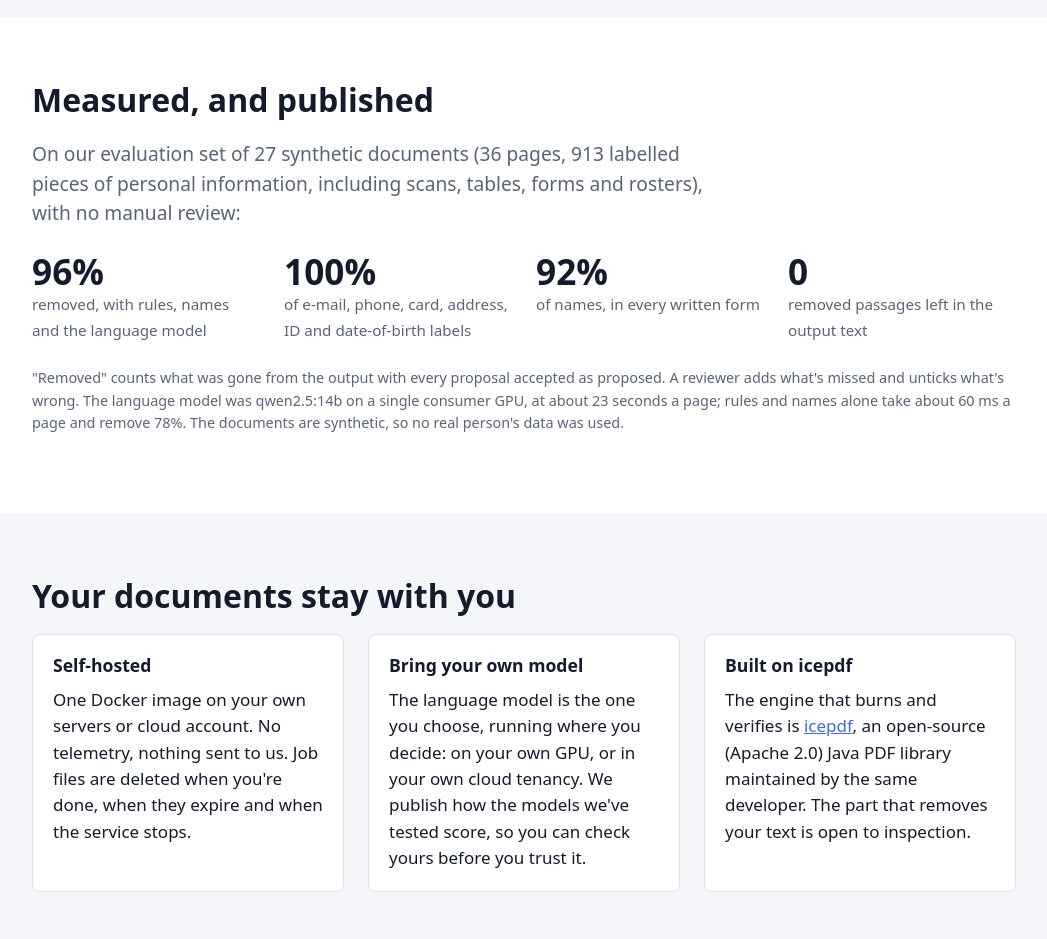
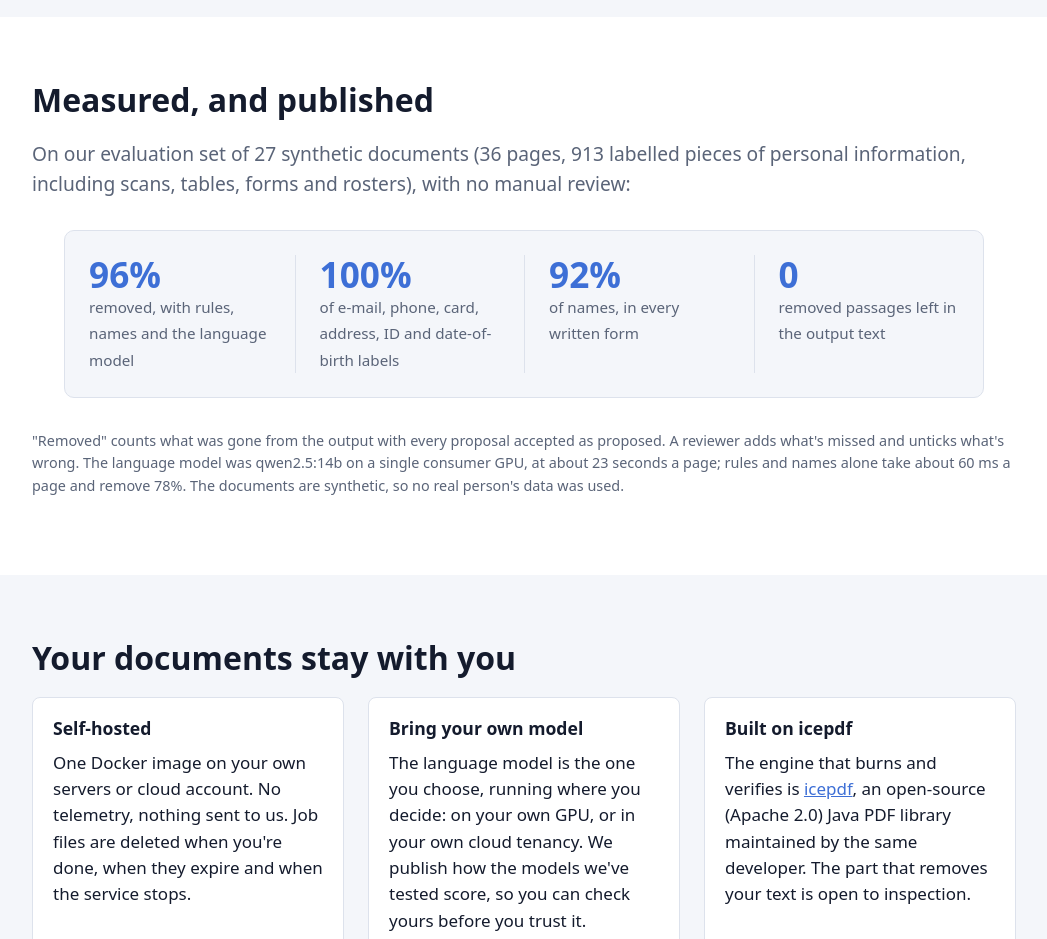
Before and after one commit to excisa/excisa.github.io, a plain HTML site: page index.html in a window 1280 px wide. Shown: the part 3580-4519 px from the top of the page, without its empty margins (116-1163 px from the left). Drawn offline with Linux system fonts and the light colour scheme.

Commit message:
Results: metrics in one inset panel with dividers and accent figures
Co-Authored-By: Claude Opus 5.5 <noreply@anthropic.com>

```diff
--- a/site.css
+++ b/site.css
@@ -72,9 +72,19 @@ ol.steps li::before { content: counter(s); font-weight: 700; color: var(--accent
   place-items: center; color: var(--muted); background: var(--bg); text-align: center; padding: 20px; }
 
 /* numbers */
-.stats { display: grid; gap: 24px; grid-template-columns: repeat(auto-fit, minmax(11rem, 1fr)); margin: 1.5rem 0; }
-.stat b { display: block; font-size: 2.2rem; font-weight: 700; line-height: 1.1; }
+#results .lead { max-width: none; }
+.stats {
+  display: grid; grid-template-columns: repeat(4, minmax(0, 1fr)); margin: 2rem 32px; padding: 24px 0;
+  background: var(--bg-alt); border: 1px solid var(--line); border-radius: 10px;
+}
+.stat { padding: 0 24px; border-left: 1px solid var(--line); }
+.stat:first-child { border-left: 0; }
+.stat b { display: block; font-size: 2.2rem; font-weight: 700; line-height: 1.1; color: var(--accent); }
 .stat span { color: var(--muted); font-size: .95rem; }
+@media (max-width: 760px) {
+  .stats { grid-template-columns: repeat(2, minmax(0, 1fr)); margin: 1.5rem 0; row-gap: 24px; }
+  .stat:nth-child(3) { border-left: 0; }
+}
 
 /* pricing */
 .prices { display: grid; gap: 20px; grid-template-columns: repeat(auto-fit, minmax(14rem, 1fr)); }
```
